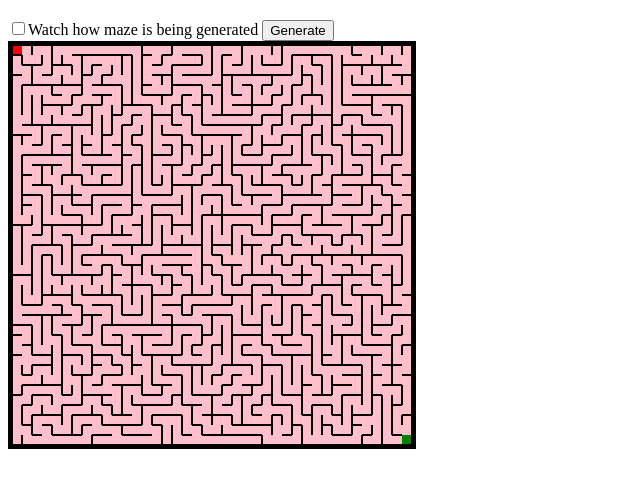
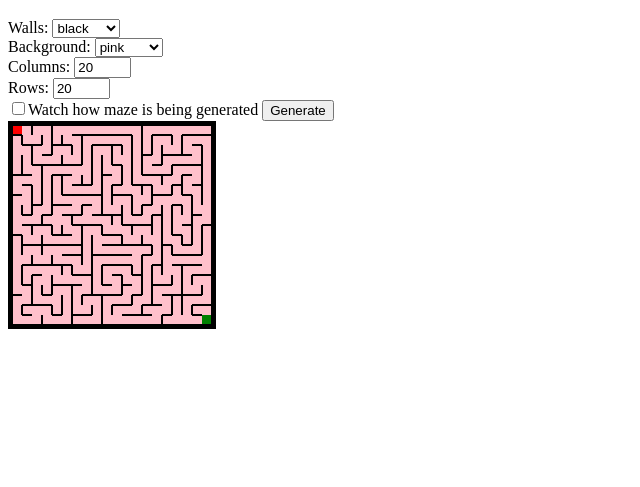
Before and after one commit to xosofox/aMAZEing, a plain HTML site: page index.html in a window 1280 px wide. Both pictures are taken after a click on the button "Generate". Shown: the part 61-548 px from the top of the page, without its empty margins (0-640 px from the left). Drawn offline with Linux system fonts and the light colour scheme.

Commit message:
Add color and row/col settings

```diff
--- a/index.html
+++ b/index.html
@@ -6,7 +6,15 @@
     <body>
         <h1>aMAZEing</h1>
 
+        <script type="text/javascript">
+            </script>
+
         <div id="mazecontainer">
+            Walls: <select name="bgColor" id="bgColor"></select><br />
+            Background: <select name="fgColor" id="fgColor"></select><br />
+            Columns: <input name="COLS" id="COLS" type="text" size="4" value="20"><br />
+            Rows: <input name="ROWS" id="ROWS" type="text" size="4" value="20"><br />
+
             <input type="checkbox" name="watch" id="watch"><label for="watch">Watch how maze is being generated</label>
             <input type="button" name="start" value="Generate" id="start"><br />
             <canvas id="mazeview" width="200" height="200"></canvas>
@@ -23,9 +31,10 @@
         <script type="text/javascript">
             var maze;
             var mazeView
+            var htmlColors= ["aqua", "black", "blue", "fuchsia", "gray", "green", "lime", "maroon", "navy", "olive", "pink", "purple", "red", "silver", "teal", "white", "yellow"];
             $(document).ready(function () {
-                var ROWS=40;
-                var COLS=40;
+                var ROWS=1;
+                var COLS=1;
                 maze = new Maze({
                     rows:ROWS,
                     cols:COLS
@@ -41,15 +50,40 @@
                     fgColorStyle: "pink"
                 });
 
+                for (var c=0;c<htmlColors.length;c++) {
+                    $('#fgColor').append('<option style="color: '+htmlColors[c]+'" value="'+htmlColors[c]+'">'+htmlColors[c]+'</option>');
+                    $('#bgColor').append('<option style="color: '+htmlColors[c]+'" value="'+htmlColors[c]+'">'+htmlColors[c]+'</option>');
+                }
+                $('#bgColor').val("black");
+                $('#fgColor').val("pink");
+
                 $('#start').click(function() {
                     if ($('#watch').is(':checked')) {
                         maze.set("stepDelay",0);
                     } else {
                         maze.set("stepDelay",-1);
                     }
+                    ROWS=parseInt($('#ROWS').val());
+                    if ((ROWS>0) && (ROWS<=200)) {
+                        //
+                    } else {
+                        alert("Enter valid number of rows between 1 and 200");
+                    }
+
+                    COLS=parseInt($('#COLS').val());
+                    if ((COLS>0) && (COLS<=200)) {
+                        //
+                    } else {
+                        alert("Enter valid number of columns between 1 and 200");
+                    }
+
+                    console.log({"ROWS":ROWS, "COLS":COLS});
+                    maze.set({"rows":ROWS, "cols":COLS});
                     maze.reset();
                     maze.setStart([0,0]);
                     maze.setExit([ROWS-1,COLS-1]);
+                    mazeView.options.fgColorStyle=$('#fgColor').val();
+                    mazeView.options.bgColorStyle=$('#bgColor').val();
                     mazeView.render();
                     maze.startDigging([0,0]);
                 });
--- a/js/views/MazeView.js
+++ b/js/views/MazeView.js
@@ -17,15 +17,15 @@ var MazeView = Backbone.View.extend({
 		fgColorStyle: "white"
 	},
 	initialize:function () {
+        this.listenTo(this.model,"cell:changed",this.renderCell);
+	},
+	render:function () {
+		this.ctx = this.el.getContext("2d");
 		this.calcDimensions();
 		this.el.width=this.options.width;
 		this.el.height=this.options.height;
 		this.el.style.width=this.options.width*this.options.zoom+"px";
 		this.el.style.height=this.options.height*this.options.zoom+"px";
-        this.listenTo(this.model,"cell:changed",this.renderCell);
-	},
-	render:function () {
-		this.ctx = this.el.getContext("2d");
 		this.fillBg();
 	},
 	fillBg:function() {
```
